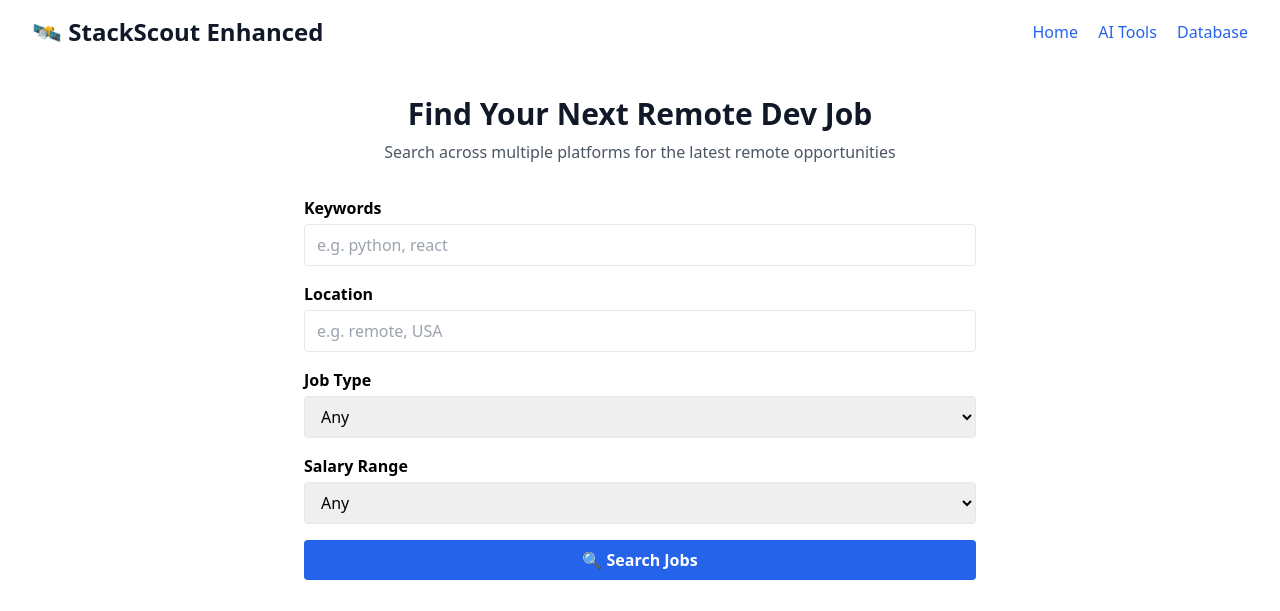
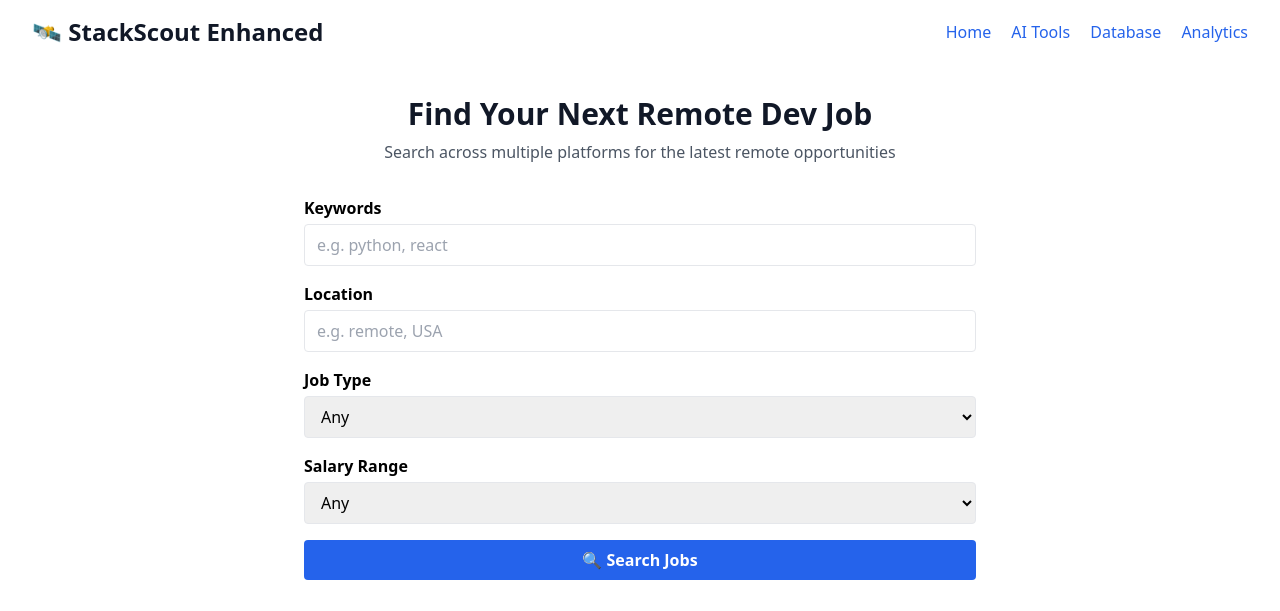
Before and after one commit to joey-the-33rd/StackScout, a FastAPI app: page / in a window 1280 px wide. Shown: the top 611 px of the page. Run offline with FastAPI, Linux system fonts and the light colour scheme; some libraries are stand-ins or nearby versions.

Commit message:
Add link to analytics dashboard in main navigation

```diff
--- a/templates/enhanced_index.html
+++ b/templates/enhanced_index.html
@@ -18,6 +18,7 @@
                         <a href="/" class="text-blue-600 hover:text-blue-800">Home</a>
                         <a href="/ai-tools" class="ml-4 text-blue-600 hover:text-blue-800">AI Tools</a>
                         <a href="/database/manager" class="ml-4 text-blue-600 hover:text-blue-800">Database</a>
+                        <a href="/analytics" class="ml-4 text-blue-600 hover:text-blue-800">Analytics</a>
                     </nav>
                 </div>
             </div>
```
